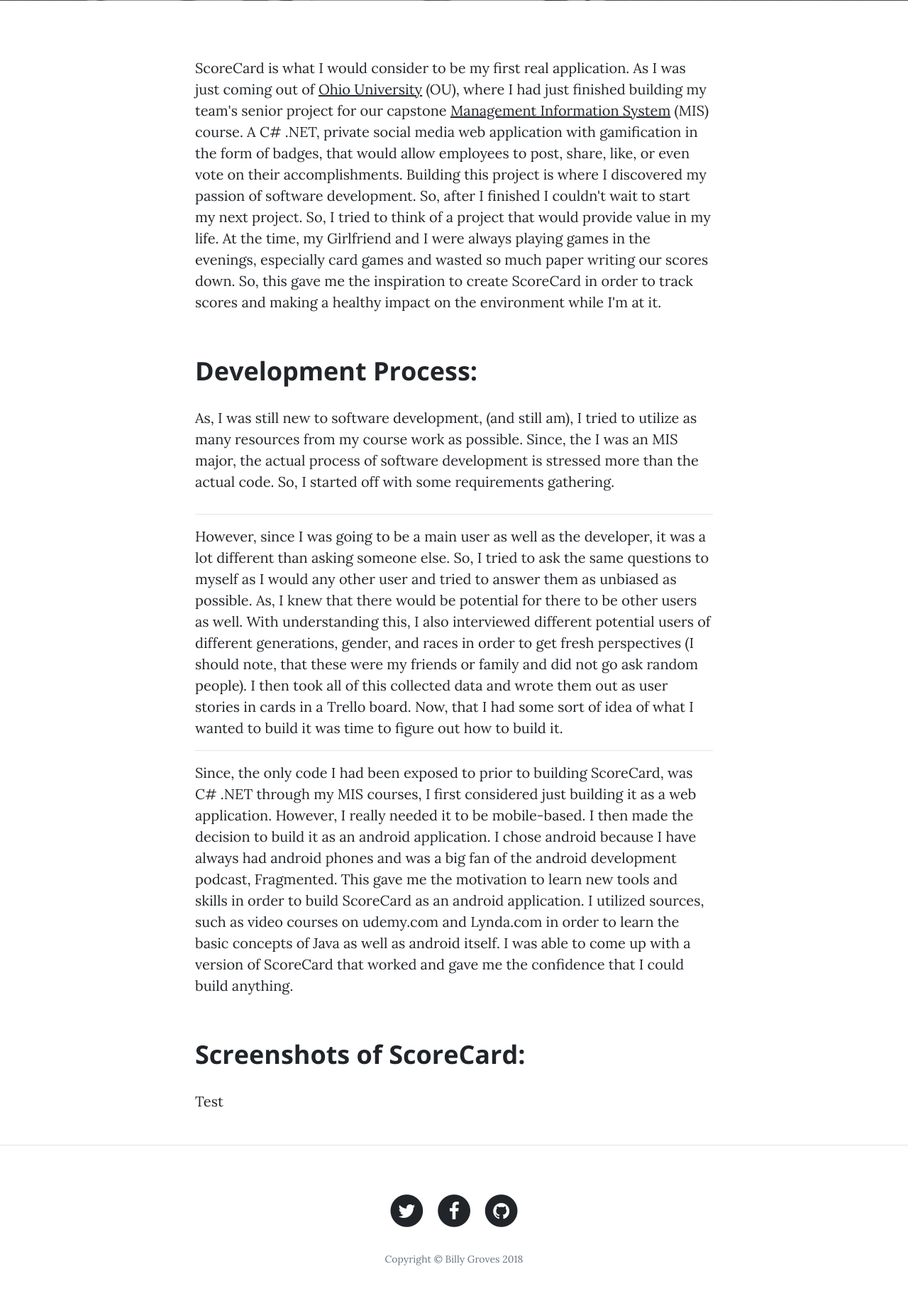
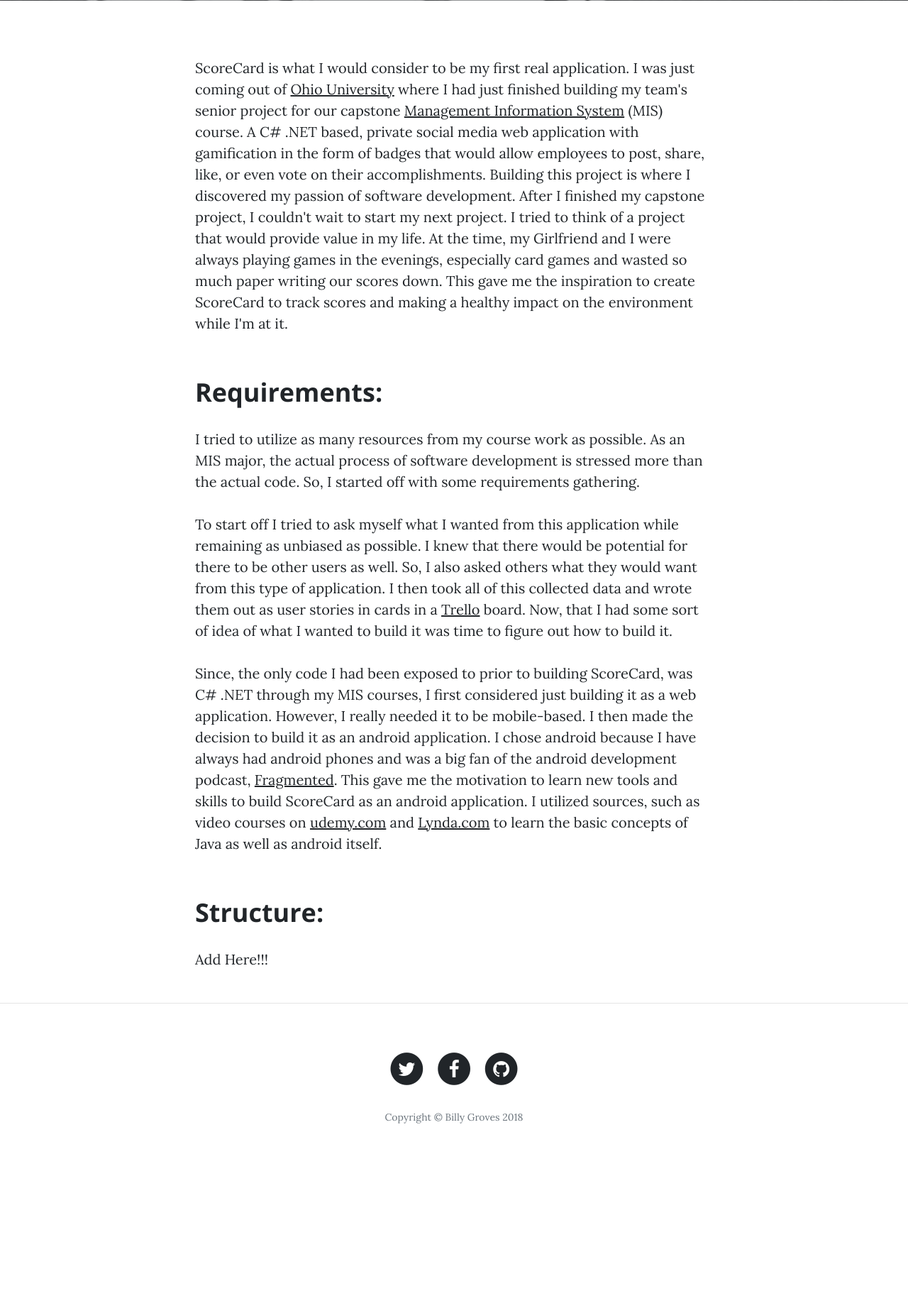
Before and after one commit to billyggroves/myBlog, a Flask app: template templates/unReleasedPosts/scoreCard.html in a window 1280 px wide. Shown: the part 560-2410 px from the top of the page at 71% size. After the commit the page ends 2143 px from the top, so only its background shows below. Run offline with Flask 2, Linux system fonts and the light colour scheme; the template is opened without the code that fills it, so the values that code supplies are empty; some libraries are stand-ins or nearby versions.

Commit message:
Update scorecard.html grammer and spelling

```diff
--- a/templates/unReleasedPosts/scoreCard.html
+++ b/templates/unReleasedPosts/scoreCard.html
@@ -31,57 +31,53 @@
           <div class="col-lg-8 col-md-10 mx-auto">
             <p>
               ScoreCard is what I would consider to be my first real application.
-              As I was just coming out of
-              <a href="https://www.ohio.edu/">Ohio University</a> (OU),
+              I was just coming out of
+              <a href="https://www.ohio.edu/">Ohio University</a>
               where I had just finished building my team's senior project for our capstone
               <a href="https://business.ohio.edu/academics/undergrad-majors/management-information-systems/">Management Information System</a>
-              (MIS) course. A C# .NET,
-              private social media web application with gamification in the form of badges,
-              that would allow employees to post, share, like, or even vote on their accomplishments.
-              Building this project is where I discovered my passion of software development.
-              So, after I finished I couldn't wait to start my next project.
-              So, I tried to think of a project that would provide value in my life.
-              At the time, my Girlfriend and I were always playing games in the evenings,
-              especially card games and wasted so much paper writing our scores down.
-              So, this gave me the inspiration to create ScoreCard in order to track scores and
-              making a healthy impact on the environment while I'm at it.
+              (MIS) course. A C# .NET based, private social media web application with
+              gamification in the form of badges that would allow employees to post, share,
+              like, or even vote on their accomplishments. Building this project is where I
+              discovered my passion of software development. After I finished my capstone project,
+              I couldn't wait to start my next project. I tried to think of a project that would
+              provide value in my life. At the time, my Girlfriend and I were always playing games
+              in the evenings, especially card games and wasted so much paper writing our scores
+              down. This gave me the inspiration to create ScoreCard to track scores and making a
+              healthy impact on the environment while I'm at it.
             </p>
-            <h2 class="section-heading">Development Process:</h2>
+            <h2 class="section-heading">Requirements:</h2>
             <p>
-              As, I was still new to software development, (and still am),
-              I tried to utilize as many resources from my course work as possible.
-              Since, the I was an MIS major, the actual process of software development
-              is stressed more than the actual code. So, I started off with some requirements gathering.
-              <hr>
-              However, since I was going to be a main user as well as the developer,
-              it was a lot different than asking someone else.
-              So, I tried to ask the same questions to myself as I would any other user and
-              tried to answer them as unbiased as possible.
-              As, I knew that there would be potential for there to be other users as well.
-              With understanding this, I also interviewed different potential users of different generations,
-              gender, and races in order to get fresh perspectives
-              (I should note, that these were my friends or family and did not go ask random people).
-              I then took all of this collected data and wrote them out as user stories in cards in a
+              I tried to utilize as many resources from my course work as possible. As an MIS
+              major, the actual process of software development is stressed more than the
+              actual code. So, I started off with some requirements gathering.
+            </p>
+            <p>
+              To start off I tried to ask myself what I wanted from this application while
+              remaining as unbiased as possible. I knew that there would be potential for
+              there to be other users as well. So, I also asked others what they would want
+              from this type of application. I then took all of this collected data and wrote
+              them out as user stories in cards in a
               <a href="https://trello.com/">Trello</a>
-               board.
-              Now, that I had some sort of idea of what I wanted to build it was time to figure out how to build it.
-              <hr>
+              board. Now, that I had some sort of idea of what I wanted to build it was
+              time to figure out how to build it.
+            </p>
+            <p>
               Since, the only code I had been exposed to prior to building ScoreCard,
-              was C# .NET through my MIS courses, I first considered just building it as a web application.
-              However, I really needed it to be mobile-based.
-              I then made the decision to build it as an android application.
-              I chose android because I have always had android phones and was a big fan of the android
+              was C# .NET through my MIS courses, I first considered just building it
+              as a web application. However, I really needed it to be mobile-based. I
+              then made the decision to build it as an android application. I chose android
+              because I have always had android phones and was a big fan of the android
               development podcast,
               <a href="http://fragmentedpodcast.com/">Fragmented</a>.
-              This gave me the motivation to learn new tools and skills in order to build ScoreCard as an
-              android application. I utilized sources, such as video courses on
-              <a href="https://www.udemy.com/">udemy.com</a> and
-              <a href="https://www.lynda.com/">Lynda.com</a>
-              in order to learn the basic concepts of Java as well as android itself. I was able to come up with
-              a version of ScoreCard that worked and gave me the confidence that I could build anything.
+              This gave me the motivation to learn new tools and skills to build ScoreCard
+              as an android application. I utilized sources, such as video courses on
+              <a href="https://www.udemy.com/">udemy.com</a> and <a href="https://www.lynda.com/">Lynda.com</a>
+              to learn the basic concepts of Java as well as android itself.
             </p>
-            <h2 class="section-heading">Screenshots of ScoreCard:</h2>
-            <p>Test</p>
+            <h2 class="section-heading">Structure:</h2>
+            <p>
+              Add Here!!!
+            </p>
           </div>
         </div>
       </div>
```
